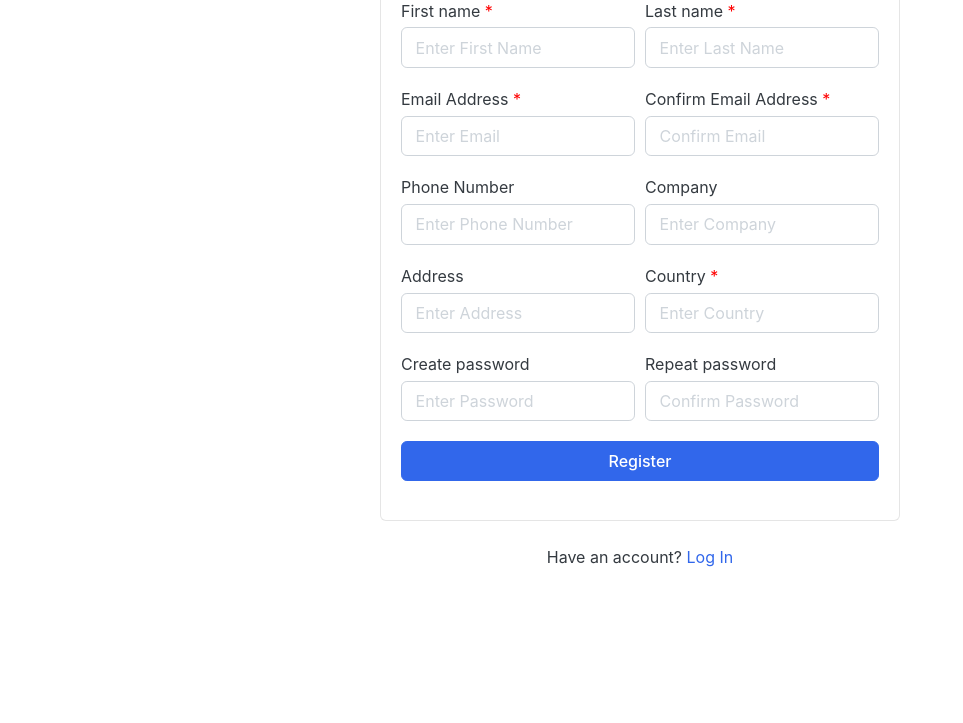
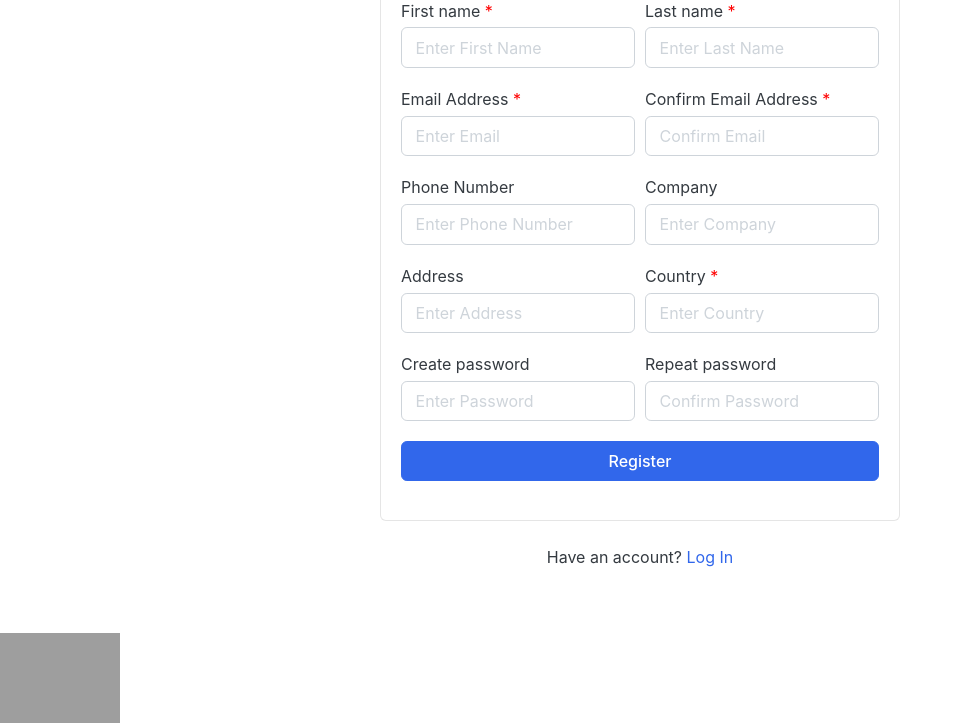
Before and after one commit to VizRefraOrg/csat-django-app, a Django app: page /accounts/register/ in a window 1280 px wide. Shown: the part 1234-1957 px from the top of the page, without its empty margins (0-963 px from the left). Before the commit the page ends 1801 px from the top, so only its background shows below. Run offline with Django 3.2, Linux system fonts and the light colour scheme; some libraries are stand-ins or nearby versions; grey boxes are pictures that could not be loaded.

Commit message:
Update register.html

```diff
--- a/app/src/templates/accounts/register.html
+++ b/app/src/templates/accounts/register.html
@@ -176,5 +176,6 @@
     </div>
     <p class="text-center mt-4">Have an account? <a href="{% url 'login' %}">Log In</a></p>
     <br><br>
+    <img class="aligncenter" src="http://vivaboard.ai/wp-content/uploads/2025/03/money-back.png" alt="SSL Secure" width="120" />
 </section>
 {% endblock %}
```
